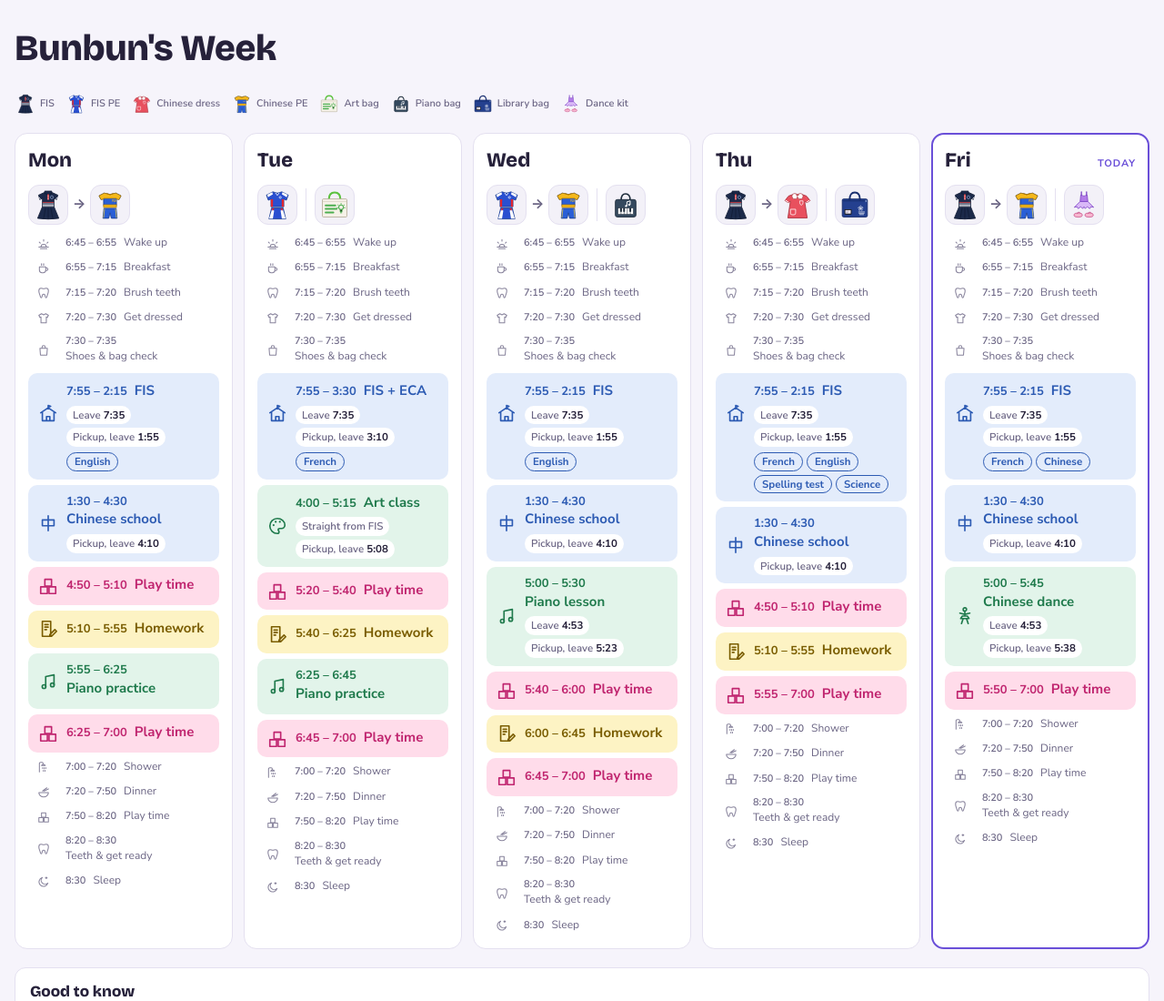
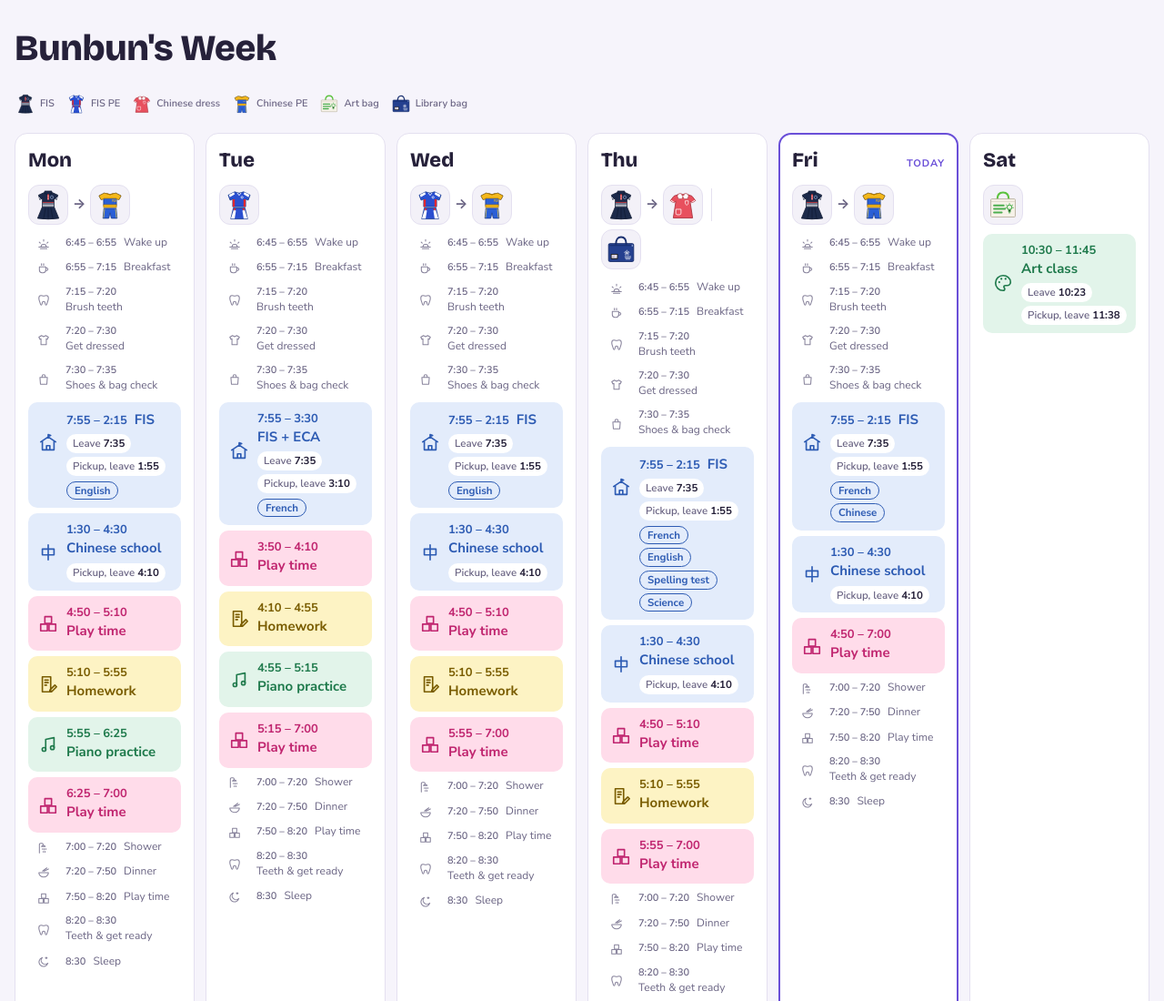
Before and after one commit to Gluminou/bunbun-week, a plain HTML site: page index.html in a window 1280 px wide. Shown: the top 1100 px of the page at 91% size. Drawn offline with nearby package versions, Linux system fonts and the light colour scheme.

Commit message:
Cancel piano and dance, move art class to Saturday
Co-Authored-By: Claude Opus 5.5 <noreply@anthropic.com>
Claude-Session: https://claude.ai/code/session_01LUWckB8J1obh64yCv4kcRq

```diff
--- a/index.html
+++ b/index.html
@@ -1,4 +1,4 @@
-<!doctype html>
+<!DOCTYPE html>
 <html lang="en">
 <head>
 <meta charset="utf-8">
@@ -42,7 +42,7 @@ h1{font-family:var(--display);font-weight:800;font-size:clamp(28px,6vw,40px);mar
 .rule{background:var(--surface);border:1px solid var(--line);border-radius:12px;padding:12px 14px;display:flex;flex-direction:column;gap:2px}
 .rule b{font-size:11px;text-transform:uppercase;letter-spacing:.08em;color:var(--muted);font-weight:700}
 .rule span{font-weight:600}
-.week{display:grid;grid-template-columns:repeat(5,minmax(0,1fr));gap:12px}
+.week{display:grid;grid-template-columns:repeat(6,minmax(0,1fr));gap:12px}
 @media (max-width:1200px){
   .week{display:flex;overflow-x:auto;scroll-snap-type:x mandatory;gap:12px;
     margin-left:calc(-1 * max(16px,env(safe-area-inset-left,0px)));margin-right:calc(-1 * max(16px,env(safe-area-inset-right,0px)));
@@ -142,9 +142,7 @@ h1{font-family:var(--display);font-weight:800;font-size:clamp(28px,6vw,40px);mar
     <div><span class="pic" title="Chinese school pink dress" aria-label="Chinese school pink dress" role="img"><svg viewBox="0 0 48 48"><use href="#u-dress"/></svg></span>Chinese dress</div>
     <div><span class="pic" title="Chinese school PE uniform" aria-label="Chinese school PE uniform" role="img"><svg viewBox="0 0 48 48"><use href="#u-cpe"/></svg></span>Chinese PE</div>
       <div><span class="pic" title="Art bag" aria-label="Art bag" role="img"><svg viewBox="0 0 48 48"><use href="#b-art"/></svg></span>Art bag</div>
-    <div><span class="pic" title="Piano bag" aria-label="Piano bag" role="img"><svg viewBox="0 0 48 48"><use href="#b-piano"/></svg></span>Piano bag</div>
     <div><span class="pic" title="FIS library book bag" aria-label="FIS library book bag" role="img"><svg viewBox="0 0 48 48"><use href="#b-library"/></svg></span>Library bag</div>
-    <div><span class="pic" title="Dance dress, jacket and shoes" aria-label="Dance dress, jacket and shoes" role="img"><svg viewBox="0 0 48 48"><use href="#b-dance"/></svg></span>Dance kit</div>
 </section>
 
   <p class="hint">Swipe left or right to see each day</p>
@@ -174,7 +172,7 @@ h1{font-family:var(--display);font-weight:800;font-size:clamp(28px,6vw,40px);mar
 
     <article class="day" data-d="2">
       <div class="dh"><h2>Tue</h2><span class="tag"></span></div>
-      <div class="outfits"><span class="pic" title="FIS PE uniform" aria-label="FIS PE uniform" role="img"><svg viewBox="0 0 48 48"><use href="#u-pe"/></svg></span><span class="sep" aria-hidden="true"></span><span class="pic" title="Art bag" aria-label="Art bag" role="img"><svg viewBox="0 0 48 48"><use href="#b-art"/></svg></span></div>
+      <div class="outfits"><span class="pic" title="FIS PE uniform" aria-label="FIS PE uniform" role="img"><svg viewBox="0 0 48 48"><use href="#u-pe"/></svg></span></div>
       <div class="slots">
         <div class="slot eve minor"><svg class="ico" aria-hidden="true"><use href="#i-sun"/></svg><span class="hd"><span class="t">6:45 – 6:55</span><span class="n">Wake up</span></span></div>
         <div class="slot eve minor"><svg class="ico" aria-hidden="true"><use href="#i-cup"/></svg><span class="hd"><span class="t">6:55 – 7:15</span><span class="n">Breakfast</span></span></div>
@@ -182,11 +180,10 @@ h1{font-family:var(--display);font-weight:800;font-size:clamp(28px,6vw,40px);mar
         <div class="slot eve minor"><svg class="ico" aria-hidden="true"><use href="#i-shirt"/></svg><span class="hd"><span class="t">7:20 – 7:30</span><span class="n">Get dressed</span></span></div>
         <div class="slot eve minor"><svg class="ico" aria-hidden="true"><use href="#i-bag"/></svg><span class="hd"><span class="t">7:30 – 7:35</span><span class="n">Shoes &amp; bag check</span></span></div>
         <div class="slot school"><svg class="ico" aria-hidden="true"><use href="#i-school"/></svg><span class="hd"><span class="t">7:55 – 3:30</span><span class="n">FIS + ECA</span></span><span class="go"><span><i>Leave</i> 7:35</span><span><i>Pickup, leave</i> 3:10</span></span><span class="subj"><span>French</span></span></div>
-        <div class="slot art"><svg class="ico" aria-hidden="true"><use href="#i-art"/></svg><span class="hd"><span class="t">4:00 – 5:15</span><span class="n">Art class</span></span><span class="go"><span><i>Straight from FIS</i></span><span><i>Pickup, leave</i> 5:08</span></span></div>
-        <div class="slot play"><svg class="ico" aria-hidden="true"><use href="#i-play"/></svg><span class="hd"><span class="t">5:20 – 5:40</span><span class="n">Play time</span></span></div>
-        <div class="slot hw"><svg class="ico" aria-hidden="true"><use href="#i-homework"/></svg><span class="hd"><span class="t">5:40 – 6:25</span><span class="n">Homework</span></span></div>
-        <div class="slot practice"><svg class="ico" aria-hidden="true"><use href="#i-piano"/></svg><span class="hd"><span class="t">6:25 – 6:45</span><span class="n">Piano practice</span></span></div>
-        <div class="slot play"><svg class="ico" aria-hidden="true"><use href="#i-play"/></svg><span class="hd"><span class="t">6:45 – 7:00</span><span class="n">Play time</span></span></div>
+        <div class="slot play"><svg class="ico" aria-hidden="true"><use href="#i-play"/></svg><span class="hd"><span class="t">3:50 – 4:10</span><span class="n">Play time</span></span></div>
+        <div class="slot hw"><svg class="ico" aria-hidden="true"><use href="#i-homework"/></svg><span class="hd"><span class="t">4:10 – 4:55</span><span class="n">Homework</span></span></div>
+        <div class="slot practice"><svg class="ico" aria-hidden="true"><use href="#i-piano"/></svg><span class="hd"><span class="t">4:55 – 5:15</span><span class="n">Piano practice</span></span></div>
+        <div class="slot play"><svg class="ico" aria-hidden="true"><use href="#i-play"/></svg><span class="hd"><span class="t">5:15 – 7:00</span><span class="n">Play time</span></span></div>
         <div class="slot eve minor"><svg class="ico" aria-hidden="true"><use href="#i-shower"/></svg><span class="hd"><span class="t">7:00 – 7:20</span><span class="n">Shower</span></span></div>
         <div class="slot eve minor"><svg class="ico" aria-hidden="true"><use href="#i-dinner"/></svg><span class="hd"><span class="t">7:20 – 7:50</span><span class="n">Dinner</span></span></div>
         <div class="slot play minor"><svg class="ico" aria-hidden="true"><use href="#i-play"/></svg><span class="hd"><span class="t">7:50 – 8:20</span><span class="n">Play time</span></span></div>
@@ -197,7 +194,7 @@ h1{font-family:var(--display);font-weight:800;font-size:clamp(28px,6vw,40px);mar
 
     <article class="day" data-d="3">
       <div class="dh"><h2>Wed</h2><span class="tag"></span></div>
-      <div class="outfits"><span class="pic" title="FIS PE uniform" aria-label="FIS PE uniform" role="img"><svg viewBox="0 0 48 48"><use href="#u-pe"/></svg></span><span class="then" aria-hidden="true">→</span><span class="pic" title="Chinese school PE uniform" aria-label="Chinese school PE uniform" role="img"><svg viewBox="0 0 48 48"><use href="#u-cpe"/></svg></span><span class="sep" aria-hidden="true"></span><span class="pic" title="Piano bag" aria-label="Piano bag" role="img"><svg viewBox="0 0 48 48"><use href="#b-piano"/></svg></span></div>
+      <div class="outfits"><span class="pic" title="FIS PE uniform" aria-label="FIS PE uniform" role="img"><svg viewBox="0 0 48 48"><use href="#u-pe"/></svg></span><span class="then" aria-hidden="true">→</span><span class="pic" title="Chinese school PE uniform" aria-label="Chinese school PE uniform" role="img"><svg viewBox="0 0 48 48"><use href="#u-cpe"/></svg></span></div>
       <div class="slots">
         <div class="slot eve minor"><svg class="ico" aria-hidden="true"><use href="#i-sun"/></svg><span class="hd"><span class="t">6:45 – 6:55</span><span class="n">Wake up</span></span></div>
         <div class="slot eve minor"><svg class="ico" aria-hidden="true"><use href="#i-cup"/></svg><span class="hd"><span class="t">6:55 – 7:15</span><span class="n">Breakfast</span></span></div>
@@ -206,10 +203,9 @@ h1{font-family:var(--display);font-weight:800;font-size:clamp(28px,6vw,40px);mar
         <div class="slot eve minor"><svg class="ico" aria-hidden="true"><use href="#i-bag"/></svg><span class="hd"><span class="t">7:30 – 7:35</span><span class="n">Shoes &amp; bag check</span></span></div>
         <div class="slot school"><svg class="ico" aria-hidden="true"><use href="#i-school"/></svg><span class="hd"><span class="t">7:55 – 2:15</span><span class="n">FIS</span></span><span class="go"><span><i>Leave</i> 7:35</span><span><i>Pickup, leave</i> 1:55</span></span><span class="subj"><span>English</span></span></div>
         <div class="slot chinese"><svg class="ico" aria-hidden="true"><use href="#i-chinese"/></svg><span class="hd"><span class="t">1:30 – 4:30</span><span class="n">Chinese school</span></span><span class="go"><span><i>Pickup, leave</i> 4:10</span></span></div>
-        <div class="slot piano"><svg class="ico" aria-hidden="true"><use href="#i-piano"/></svg><span class="hd"><span class="t">5:00 – 5:30</span><span class="n">Piano lesson</span></span><span class="go"><span><i>Leave</i> 4:53</span><span><i>Pickup, leave</i> 5:23</span></span></div>
-        <div class="slot play"><svg class="ico" aria-hidden="true"><use href="#i-play"/></svg><span class="hd"><span class="t">5:40 – 6:00</span><span class="n">Play time</span></span></div>
-        <div class="slot hw"><svg class="ico" aria-hidden="true"><use href="#i-homework"/></svg><span class="hd"><span class="t">6:00 – 6:45</span><span class="n">Homework</span></span></div>
-        <div class="slot play"><svg class="ico" aria-hidden="true"><use href="#i-play"/></svg><span class="hd"><span class="t">6:45 – 7:00</span><span class="n">Play time</span></span></div>
+        <div class="slot play"><svg class="ico" aria-hidden="true"><use href="#i-play"/></svg><span class="hd"><span class="t">4:50 – 5:10</span><span class="n">Play time</span></span></div>
+        <div class="slot hw"><svg class="ico" aria-hidden="true"><use href="#i-homework"/></svg><span class="hd"><span class="t">5:10 – 5:55</span><span class="n">Homework</span></span></div>
+        <div class="slot play"><svg class="ico" aria-hidden="true"><use href="#i-play"/></svg><span class="hd"><span class="t">5:55 – 7:00</span><span class="n">Play time</span></span></div>
         <div class="slot eve minor"><svg class="ico" aria-hidden="true"><use href="#i-shower"/></svg><span class="hd"><span class="t">7:00 – 7:20</span><span class="n">Shower</span></span></div>
         <div class="slot eve minor"><svg class="ico" aria-hidden="true"><use href="#i-dinner"/></svg><span class="hd"><span class="t">7:20 – 7:50</span><span class="n">Dinner</span></span></div>
         <div class="slot play minor"><svg class="ico" aria-hidden="true"><use href="#i-play"/></svg><span class="hd"><span class="t">7:50 – 8:20</span><span class="n">Play time</span></span></div>
@@ -242,7 +238,7 @@ h1{font-family:var(--display);font-weight:800;font-size:clamp(28px,6vw,40px);mar
 
     <article class="day" data-d="5">
       <div class="dh"><h2>Fri</h2><span class="tag"></span></div>
-      <div class="outfits"><span class="pic" title="FIS school uniform" aria-label="FIS school uniform" role="img"><svg viewBox="0 0 48 48"><use href="#u-school"/></svg></span><span class="then" aria-hidden="true">→</span><span class="pic" title="Chinese school PE uniform" aria-label="Chinese school PE uniform" role="img"><svg viewBox="0 0 48 48"><use href="#u-cpe"/></svg></span><span class="sep" aria-hidden="true"></span><span class="pic" title="Dance dress, jacket and shoes" aria-label="Dance dress, jacket and shoes" role="img"><svg viewBox="0 0 48 48"><use href="#b-dance"/></svg></span></div>
+      <div class="outfits"><span class="pic" title="FIS school uniform" aria-label="FIS school uniform" role="img"><svg viewBox="0 0 48 48"><use href="#u-school"/></svg></span><span class="then" aria-hidden="true">→</span><span class="pic" title="Chinese school PE uniform" aria-label="Chinese school PE uniform" role="img"><svg viewBox="0 0 48 48"><use href="#u-cpe"/></svg></span></div>
       <div class="slots">
         <div class="slot eve minor"><svg class="ico" aria-hidden="true"><use href="#i-sun"/></svg><span class="hd"><span class="t">6:45 – 6:55</span><span class="n">Wake up</span></span></div>
         <div class="slot eve minor"><svg class="ico" aria-hidden="true"><use href="#i-cup"/></svg><span class="hd"><span class="t">6:55 – 7:15</span><span class="n">Breakfast</span></span></div>
@@ -251,13 +247,19 @@ h1{font-family:var(--display);font-weight:800;font-size:clamp(28px,6vw,40px);mar
         <div class="slot eve minor"><svg class="ico" aria-hidden="true"><use href="#i-bag"/></svg><span class="hd"><span class="t">7:30 – 7:35</span><span class="n">Shoes &amp; bag check</span></span></div>
         <div class="slot school"><svg class="ico" aria-hidden="true"><use href="#i-school"/></svg><span class="hd"><span class="t">7:55 – 2:15</span><span class="n">FIS</span></span><span class="go"><span><i>Leave</i> 7:35</span><span><i>Pickup, leave</i> 1:55</span></span><span class="subj"><span>French</span><span>Chinese</span></span></div>
         <div class="slot chinese"><svg class="ico" aria-hidden="true"><use href="#i-chinese"/></svg><span class="hd"><span class="t">1:30 – 4:30</span><span class="n">Chinese school</span></span><span class="go"><span><i>Pickup, leave</i> 4:10</span></span></div>
-        <div class="slot dance"><svg class="ico" aria-hidden="true"><use href="#i-dance"/></svg><span class="hd"><span class="t">5:00 – 5:45</span><span class="n">Chinese dance</span></span><span class="go"><span><i>Leave</i> 4:53</span><span><i>Pickup, leave</i> 5:38</span></span></div>
-        <div class="slot play"><svg class="ico" aria-hidden="true"><use href="#i-play"/></svg><span class="hd"><span class="t">5:50 – 7:00</span><span class="n">Play time</span></span></div>
+        <div class="slot play"><svg class="ico" aria-hidden="true"><use href="#i-play"/></svg><span class="hd"><span class="t">4:50 – 7:00</span><span class="n">Play time</span></span></div>
         <div class="slot eve minor"><svg class="ico" aria-hidden="true"><use href="#i-shower"/></svg><span class="hd"><span class="t">7:00 – 7:20</span><span class="n">Shower</span></span></div>
         <div class="slot eve minor"><svg class="ico" aria-hidden="true"><use href="#i-dinner"/></svg><span class="hd"><span class="t">7:20 – 7:50</span><span class="n">Dinner</span></span></div>
         <div class="slot play minor"><svg class="ico" aria-hidden="true"><use href="#i-play"/></svg><span class="hd"><span class="t">7:50 – 8:20</span><span class="n">Play time</span></span></div>
         <div class="slot eve minor"><svg class="ico" aria-hidden="true"><use href="#i-teeth"/></svg><span class="hd"><span class="t">8:20 – 8:30</span><span class="n">Teeth &amp; get ready</span></span></div>
         <div class="slot sleep minor"><svg class="ico" aria-hidden="true"><use href="#i-moon"/></svg><span class="hd"><span class="t">8:30</span><span class="n">Sleep</span></span></div>
+      </div>
+    </article>
+    <article class="day" data-d="6">
+      <div class="dh"><h2>Sat</h2><span class="tag"></span></div>
+      <div class="outfits"><span class="pic" title="Art bag" aria-label="Art bag" role="img"><svg viewBox="0 0 48 48"><use href="#b-art"/></svg></span></div>
+      <div class="slots">
+        <div class="slot art"><svg class="ico" aria-hidden="true"><use href="#i-art"/></svg><span class="hd"><span class="t">10:30 – 11:45</span><span class="n">Art class</span></span><span class="go"><span><i>Leave</i> 10:23</span><span><i>Pickup, leave</i> 11:38</span></span></div>
       </div>
     </article>
   </section>
```
